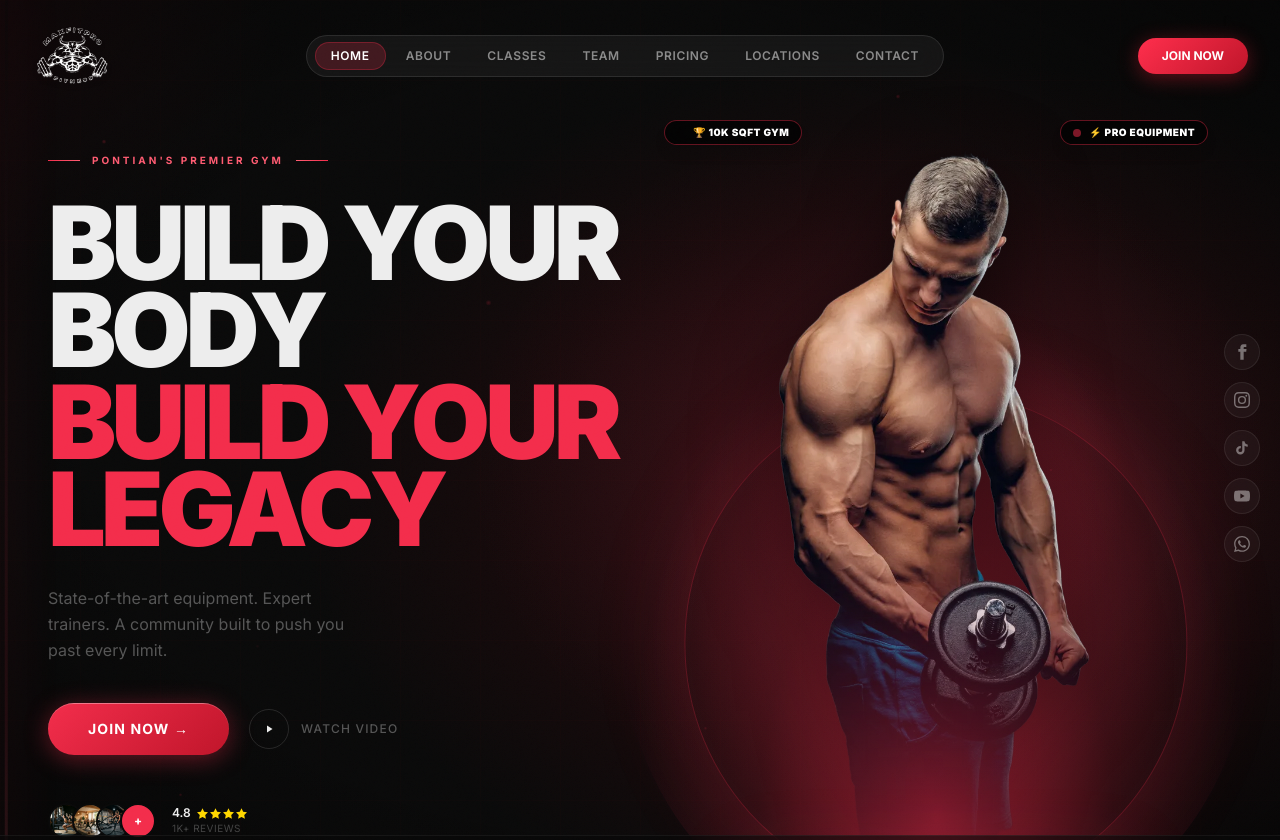
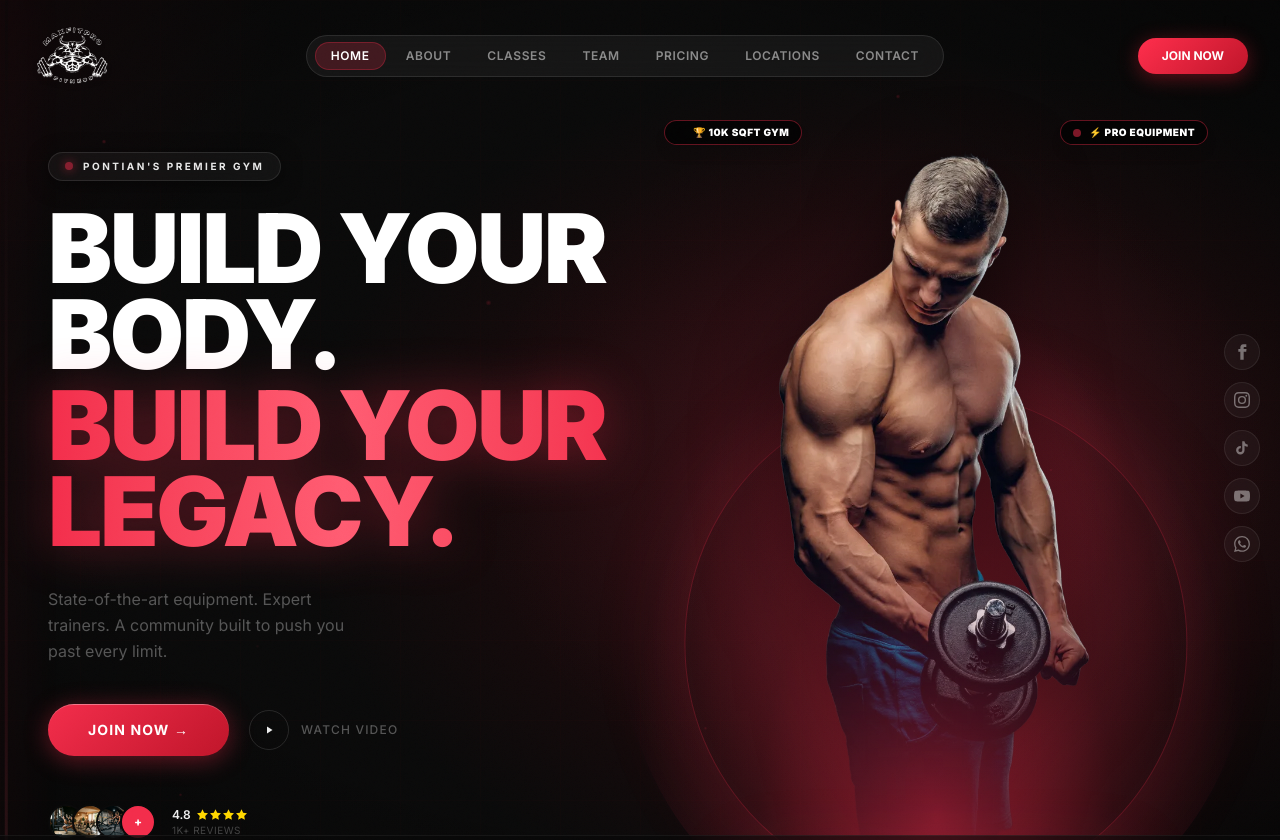
Before and after one commit to Lavanyaa7s/MaxFitPro-Fitness, a React (Vite) app: page / in a window 1280 px wide. Shown: the top 840 px of the page. Built offline with nearby package versions, Linux system fonts and the light colour scheme.

Commit message:
Replaced outdated text reflection with 2026 glassmorphism overline badge and crimson gradient text fade

```diff
--- a/src/sections/Hero.jsx
+++ b/src/sections/Hero.jsx
@@ -308,41 +308,40 @@ export default function Hero() {
           style={{ x: textX, y: textY }}
           className="flex-1 flex flex-col justify-center py-8 md:py-0 z-20 relative order-2 md:order-1 text-center md:text-left items-center md:items-start"
         >
-          {/* Overline */}
+          {/* Overline Badge (Glass effect + subtle red glow) */}
           <motion.div
-            initial={{ opacity: 0, x: -30 }}
-            animate={{ opacity: 1, x: 0 }}
+            initial={{ opacity: 0, y: -10 }}
+            animate={{ opacity: 1, y: 0 }}
             transition={{ duration: 0.7, delay: 0.1 }}
-            className="flex items-center gap-3 mb-6 md:mb-8"
+            className="inline-flex items-center gap-2.5 px-4 py-1.5 rounded-full bg-white/[0.04] border border-white/10 backdrop-blur-md mb-6 shadow-[0_4px_20px_rgba(0,0,0,0.5)]"
           >
-            <div className="w-8 h-px hidden md:block" style={{ background: 'linear-gradient(90deg, #F32D4B, #FF5C72)' }} />
-            <span className="uppercase tracking-[0.3em] text-[10px] font-bold" style={{ color: '#FF5C72' }}>
+            <span className="w-2 h-2 rounded-full bg-accent animate-pulse shadow-[0_0_10px_#F32D4B]" />
+            <span className="uppercase tracking-[0.25em] text-[10px] font-bold text-white/90">
               Pontian's Premier Gym
             </span>
-            <div className="w-8 h-px hidden md:block" style={{ background: 'linear-gradient(270deg, #F32D4B, #FF5C72)' }} />
           </motion.div>
 
-          {/* Editorial headline */}
+          {/* 2026 Premium Headline (Gradient Fade & Modern Typography) */}
           <div className="mb-6 md:mb-8 flex flex-col gap-1">
             <motion.div
-              initial={{ y: 60, opacity: 0 }}
+              initial={{ y: 40, opacity: 0 }}
               animate={{ y: 0, opacity: 1 }}
-              transition={{ duration: 0.9, delay: 0.25, ease: [0.16, 1, 0.3, 1] }}
+              transition={{ duration: 0.8, delay: 0.25, ease: [0.16, 1, 0.3, 1] }}
             >
-              <span className="block font-black uppercase leading-[0.85] tracking-tighter"
-                style={{ fontSize: 'clamp(3rem, 8vw, 6.5rem)', color: '#EDEDED' }}>
-                BUILD YOUR BODY
+              <span className="block font-black uppercase leading-[0.9] tracking-tight text-white"
+                style={{ fontSize: 'clamp(2.8rem, 7.5vw, 6rem)' }}>
+                BUILD YOUR BODY.
               </span>
             </motion.div>
 
             <motion.div
-              initial={{ y: 60, opacity: 0 }}
+              initial={{ y: 40, opacity: 0 }}
               animate={{ y: 0, opacity: 1 }}
-              transition={{ duration: 0.9, delay: 0.4, ease: [0.16, 1, 0.3, 1] }}
+              transition={{ duration: 0.8, delay: 0.4, ease: [0.16, 1, 0.3, 1] }}
             >
-              <span className="block font-black uppercase leading-[0.85] tracking-tighter text-accent"
-                style={{ fontSize: 'clamp(3rem, 8vw, 6.5rem)' }}>
-                BUILD YOUR LEGACY
+              <span className="block font-black uppercase leading-[0.9] tracking-tight bg-gradient-to-r from-[#F32D4B] via-[#FF5C72] to-[#F32D4B] bg-clip-text text-transparent drop-shadow-[0_0_25px_rgba(243,45,75,0.4)]"
+                style={{ fontSize: 'clamp(2.8rem, 7.5vw, 6rem)' }}>
+                BUILD YOUR LEGACY.
               </span>
             </motion.div>
           </div>
```
